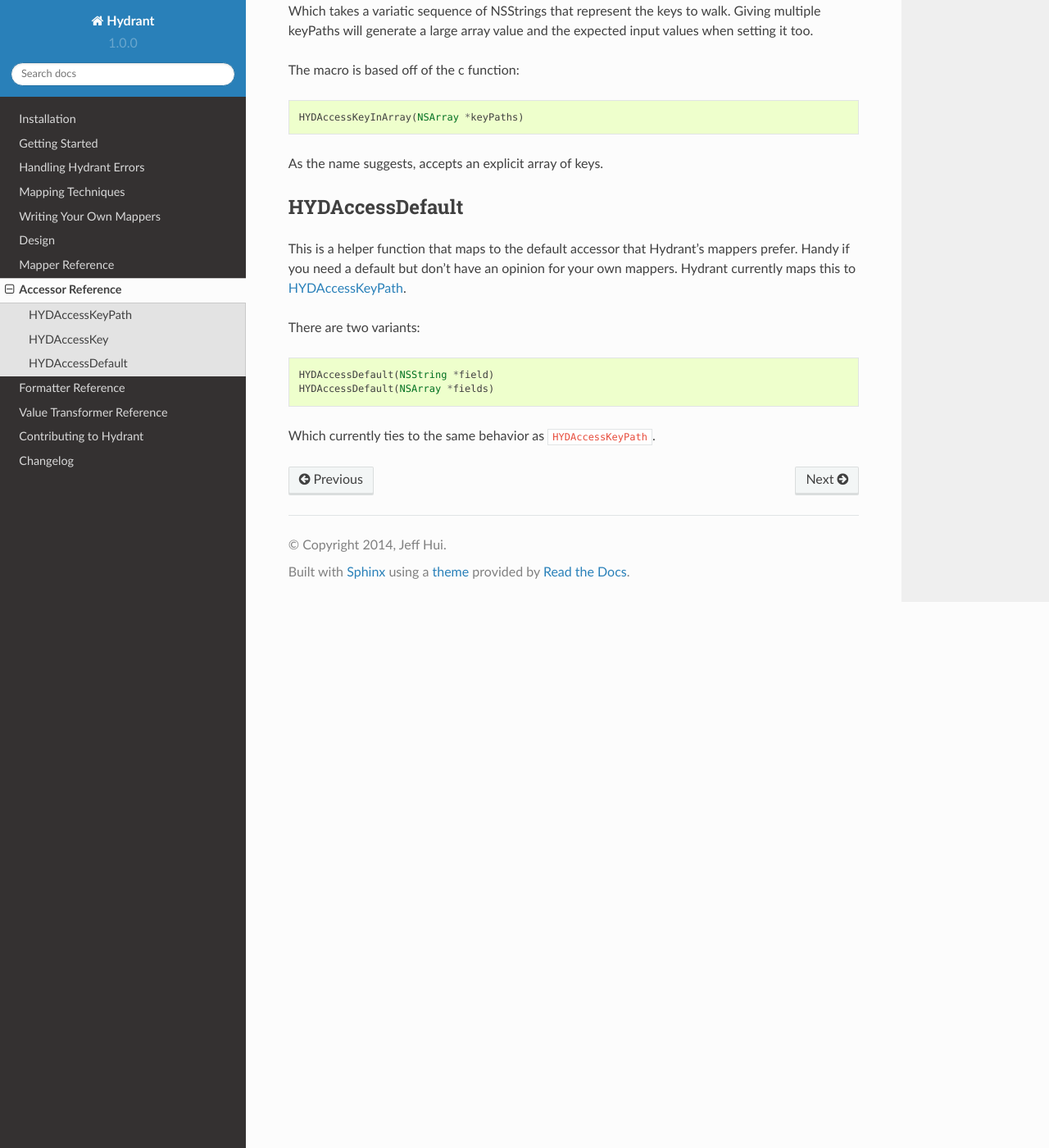
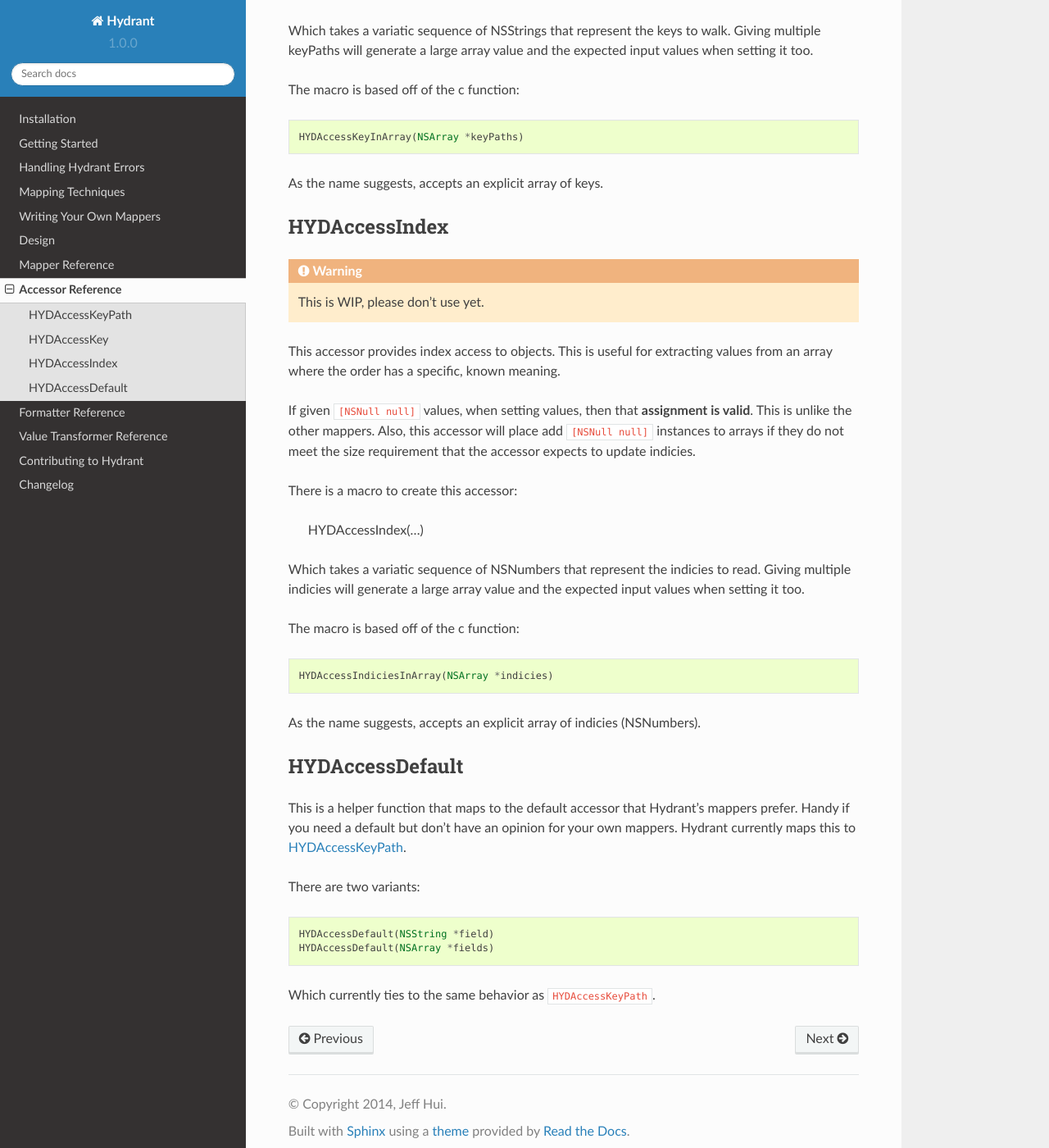
Before and after one commit to jeffh/Hydrant, a Sphinx documentation site: the page built from docs/source/accessor_reference.rst, in a window 1280 px wide and 1400 px high, scrolled down 1281 px. Shown: the whole window at 82% size. Built offline with Sphinx 7.4.7 and the Read the Docs theme 2.0.0, drawn with Linux system fonts in a browser that asks for light colours; some of the changed text lies outside the part shown.

Commit message:
Added documentation for HYDAccessIndex

```diff
--- a/docs/source/accessor_reference.rst
+++ b/docs/source/accessor_reference.rst
@@ -10,7 +10,7 @@ abstract the details of getting and setting values from objects so that each
 listed here return objects that conform to the :ref:`HYDAccessor` protocol.
 
 You might be thinking the overload functions listed require Objective-C++, but
-:ref:`you'd be wrong <FunctionOverloading>`.
+:ref:`clang supports function overloading <FunctionOverloading>`.
 
 
 .. _HYDAccessKeyPath:
@@ -75,6 +75,37 @@ The macro is based off of the c function::
 As the name suggests, accepts an explicit array of keys.
 
 
+.. _HYDAccessIndex:
+.. _HYDIndexAccessor:
+
+HYDAccessIndex
+==============
+
+.. warning:: This is WIP, please don't use yet.
+
+This accessor provides index access to objects. This is useful for extracting
+values from an array where the order has a specific, known meaning.
+
+If given ``[NSNull null]`` values, when setting values, then that **assignment
+is valid**. This is unlike the other mappers. Also, this accessor will place
+add ``[NSNull null]`` instances to arrays if they do not meet the size
+requirement that the accessor expects to update indicies.
+
+There is a macro to create this accessor:
+
+    HYDAccessIndex(...)
+
+Which takes a variatic sequence of NSNumbers that represent the indicies to
+read. Giving multiple indicies will generate a large array value and the
+expected input values when setting it too.
+
+The macro is based off of the c function::
+
+    HYDAccessIndiciesInArray(NSArray *indicies)
+
+As the name suggests, accepts an explicit array of indicies (NSNumbers).
+
+
 .. _HYDAccessDefault:
 
 HYDAccessDefault
```
